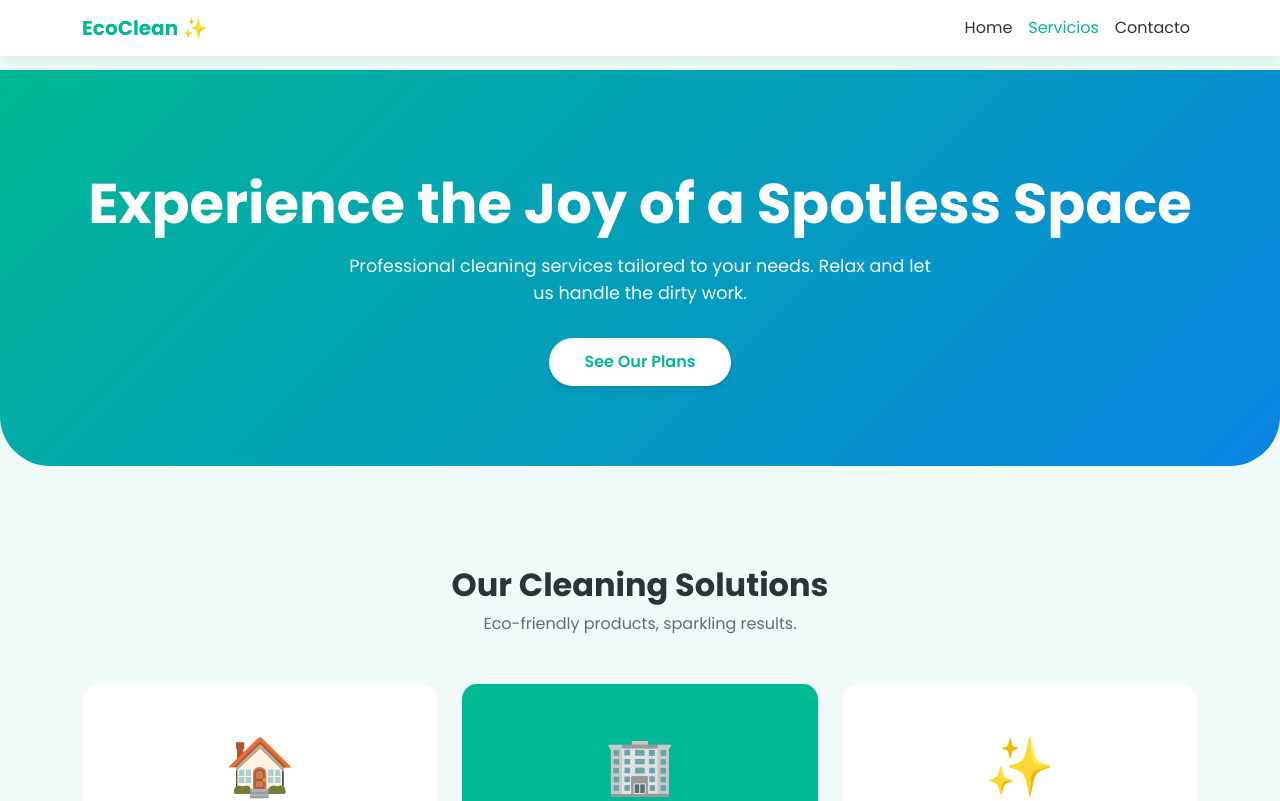
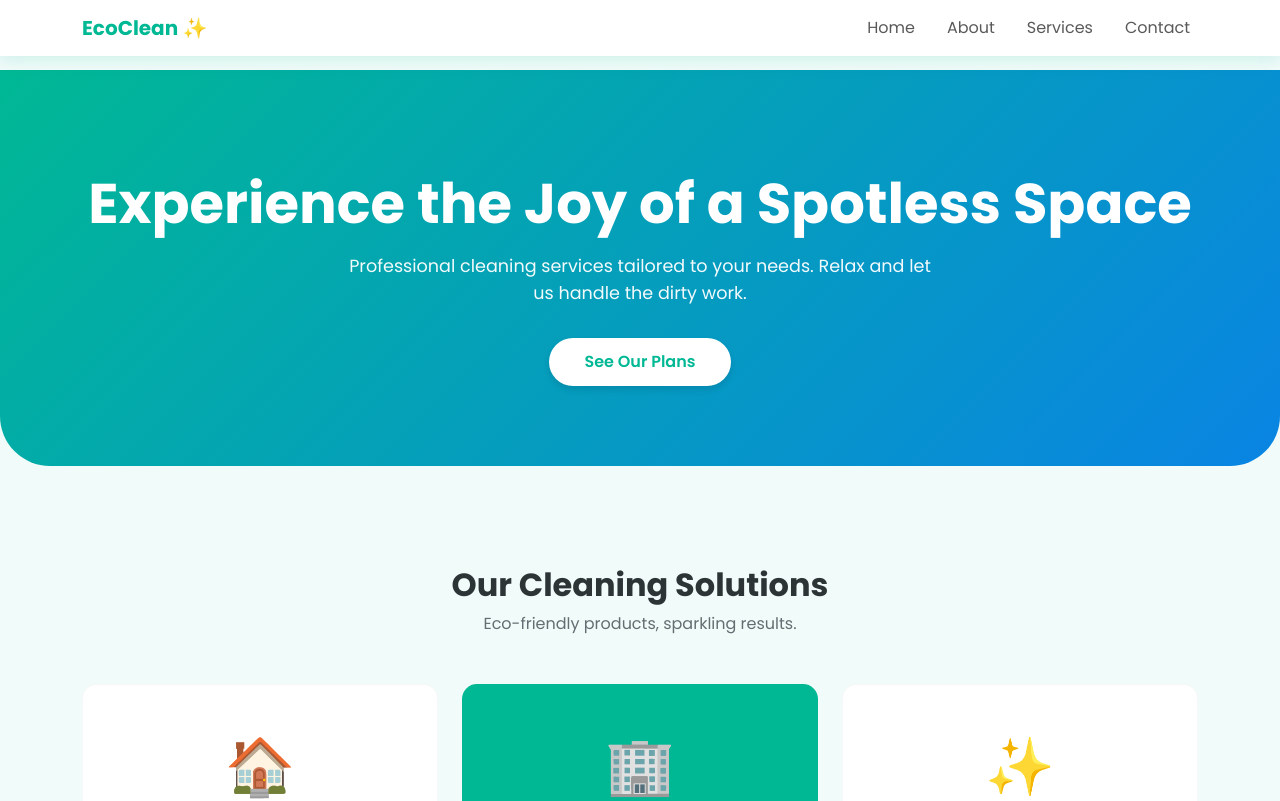
Before and after one commit to MiniMiscelaneasATR/git-colaborativo-2, a plain HTML site: page servicios.html in a window 1280 px wide. Shown: the top 801 px of the page. Drawn offline with nearby package versions, Linux system fonts and the light colour scheme.

Commit message:
actualice los link del nav

```diff
--- a/servicios.html
+++ b/servicios.html
@@ -15,16 +15,30 @@
     <nav class="navbar navbar-expand-lg fixed-top nav-custom">
         <div class="container">
             <!-- Nombre de la empresa -->
-            <a class="navbar-brand nav-custom__logo" href="#">EcoClean ✨</a>
+            <a class="navbar-brand nav-custom__logo" href="./index.html">EcoClean ✨</a>
             <button class="navbar-toggler" type="button" data-bs-toggle="collapse" data-bs-target="#navbarNav">
                 <span class="navbar-toggler-icon"></span>
             </button>
             <div class="collapse navbar-collapse" id="navbarNav">
-                <ul class="navbar-nav ms-auto nav-custom__list">
-                    <li class="nav-item"><a class="nav-link" href="#">Home</a></li>
-                    <li class="nav-item"><a class="nav-link active" href="#">Servicios</a></li>
-                    <li class="nav-item"><a class="nav-link" href="#">Contacto</a></li>
-                </ul>
+                    <ul class="navbar-nav ms-auto align-items-lg-center gap-lg-3">
+
+                        <li class="nav-item">
+                            <a class="nav-link" href="./index.html">Home</a>
+                        </li>
+
+                        <li class="nav-item">
+                            <a class="nav-link" href="nosotros.html">About</a>
+                        </li>
+
+                        <li class="nav-item">
+                            <a class="nav-link" href="./servicios.html">Services</a>
+                        </li>
+
+                        <li class="nav-item">
+                            <a class="nav-link" href="./index.html#contact">Contact</a>
+                        </li>
+
+                    </ul>
             </div>
         </div>
     </nav>
```
